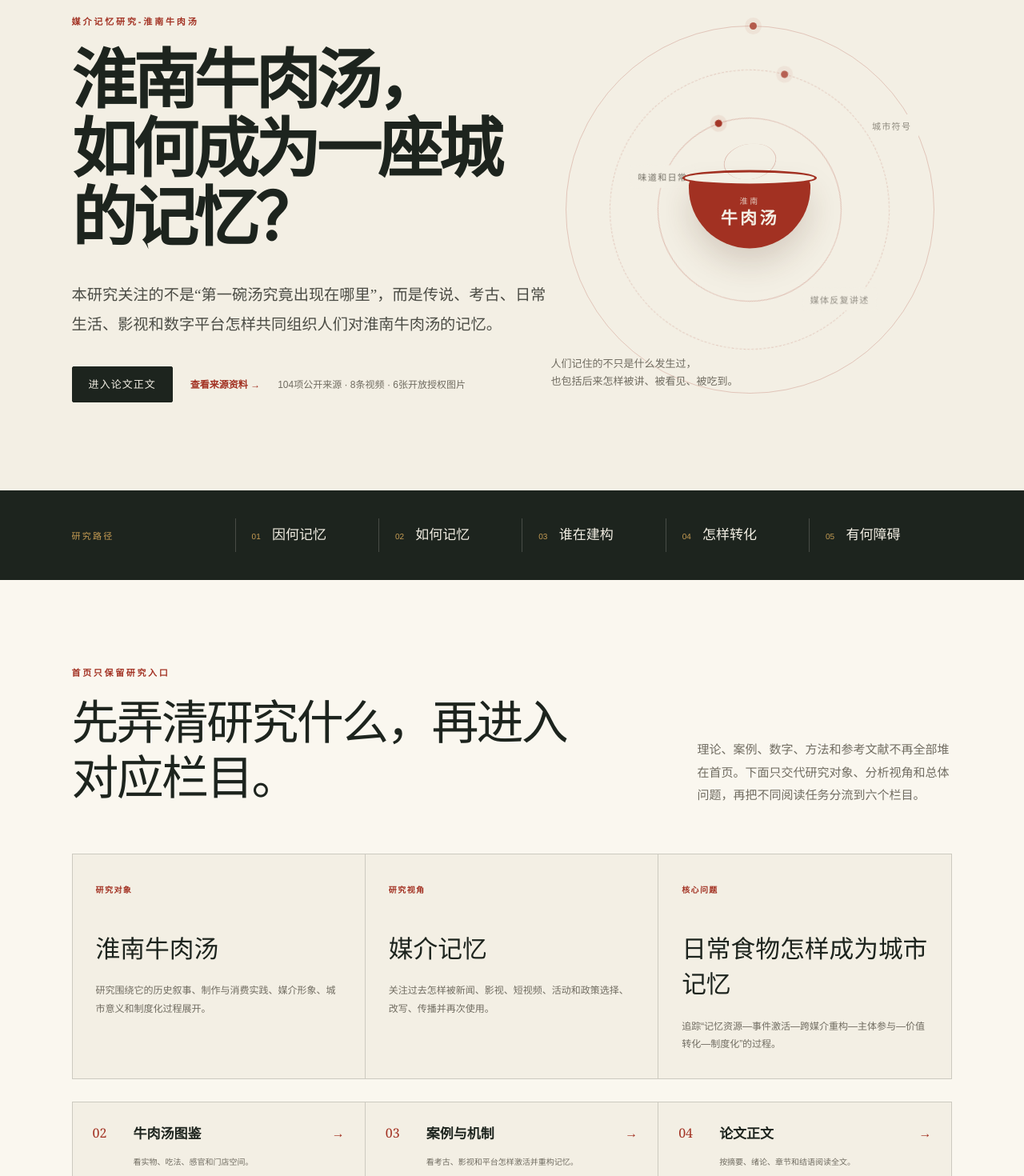
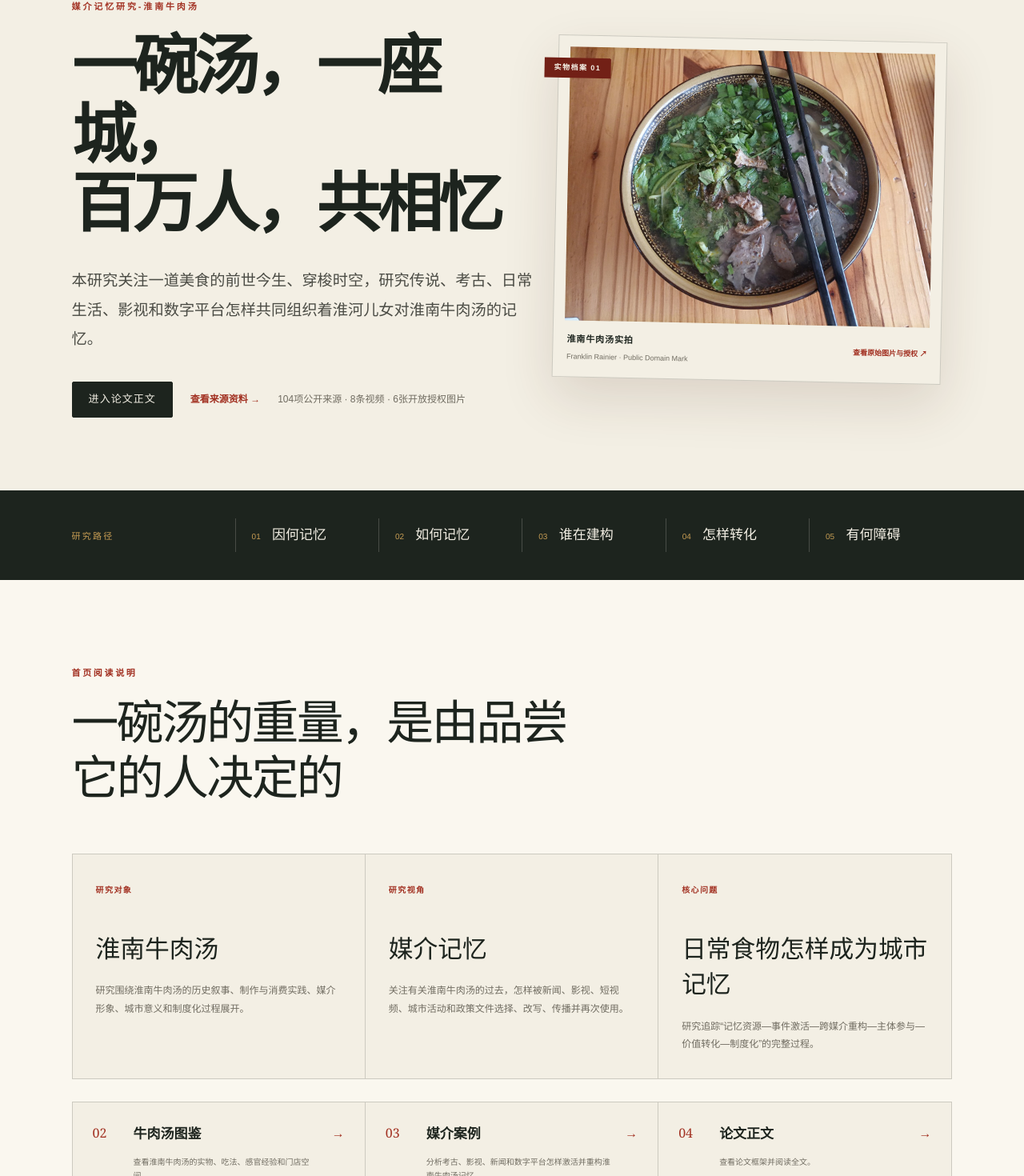
Before and after one commit to starWave0225/huainan_beef_soup, a React (Vite) app: page / in a window 1280 px wide. Shown: the part 235-1705 px from the top of the page at 80% size. Built offline with nearby package versions, Linux system fonts and the light colour scheme.

Commit message:
Revise research homepage and use licensed food photo

```diff
--- a/app/globals.css
+++ b/app/globals.css
@@ -78,21 +78,14 @@ h1 { margin: 0; max-width: 850px; font-size: clamp(52px, 6.35vw, 94px); line-hei
 .primary-action:hover { color: var(--ink); background: transparent; }
 .text-action { padding: 11px 0; color: var(--red); font-weight: 650; white-space: nowrap; }
 .text-action:hover { text-decoration: underline; }
-.memory-orbit { position: relative; justify-self: center; width: min(36vw, 510px); aspect-ratio: 1; }
-.orbit { position: absolute; inset: 0; border: 1px solid rgba(162, 49, 34, .28); border-radius: 50%; animation: breathe 7s ease-in-out infinite; }
-.orbit::before { content: ""; position: absolute; left: 50%; top: -5px; width: 9px; height: 9px; background: var(--red); border-radius: 50%; box-shadow: 0 0 0 6px rgba(162, 49, 34, .08); }
-.orbit span { position: absolute; right: 4%; top: 24%; padding: 6px 9px; color: var(--muted); background: var(--paper); font: 11px "Noto Sans SC", sans-serif; letter-spacing: .12em; }
-.orbit-middle { inset: 12%; border-style: dashed; transform: rotate(13deg); animation-delay: -2s; }
-.orbit-middle span { transform: rotate(-13deg); top: 70%; right: -2%; }
-.orbit-inner { inset: 25%; transform: rotate(-22deg); animation-delay: -4s; }
-.orbit-inner span { top: 9%; right: 70%; transform: rotate(22deg); white-space: nowrap; }
-.bowl { position: absolute; left: 50%; top: 50%; width: 152px; height: 88px; transform: translate(-50%, -45%); display: flex; flex-direction: column; align-items: center; justify-content: center; color: var(--paper); background: var(--red); border-radius: 9px 9px 76px 76px; box-shadow: 0 18px 40px rgba(75, 44, 25, .18); }
-.bowl::before { content: ""; position: absolute; top: -10px; width: 168px; height: 20px; border: 3px solid var(--red); border-radius: 50%; background: var(--paper); }
-.bowl::after { content: ""; position: absolute; top: -43px; width: 65px; height: 45px; border: 1px solid rgba(162, 49, 34, .28); border-width: 0 1px; border-radius: 50%; transform: skewX(-12deg); }
-.bowl span { position: relative; font: 10px "Noto Sans SC", sans-serif; letter-spacing: .28em; opacity: .8; }
-.bowl strong { position: relative; font-size: 21px; letter-spacing: .16em; }
-.orbit-note { position: absolute; left: -4%; bottom: 1%; margin: 0; color: var(--muted); font-size: 13px; line-height: 1.7; }
-@keyframes breathe { 0%, 100% { opacity: .72; } 50% { opacity: 1; } }
+.hero-photo { position: relative; justify-self: center; width: min(38vw, 560px); margin: 0; padding: 14px 14px 0; background: var(--paper); border: 1px solid var(--line); box-shadow: 0 26px 65px rgba(75, 44, 25, .14); transform: rotate(1.2deg); }
+.hero-photo::before { content: "实物档案 01"; position: absolute; z-index: 2; left: -18px; top: 28px; padding: 8px 12px; color: var(--paper); background: var(--red-dark); font: 700 9px/1 "Noto Sans SC", sans-serif; letter-spacing: .16em; }
+.hero-photo img { display: block; width: 100%; aspect-ratio: 4 / 3; object-fit: cover; filter: saturate(.92) contrast(1.03); }
+.hero-photo figcaption { display: grid; grid-template-columns: 1fr auto; gap: 7px 18px; padding: 15px 3px 17px; color: var(--muted); font: 9px/1.55 "Noto Sans SC", sans-serif; }
+.hero-photo figcaption span:first-child { color: var(--ink); font-size: 11px; font-weight: 650; letter-spacing: .08em; }
+.hero-photo figcaption span:nth-child(2) { grid-column: 1; }
+.hero-photo figcaption a { grid-column: 2; grid-row: 1 / 3; align-self: center; color: var(--red); font-weight: 650; }
+.hero-photo figcaption a:hover { text-decoration: underline; }
 
 .question-strip { display: grid; grid-template-columns: 180px 1fr; gap: 24px; padding: 35px clamp(24px, 7vw, 112px); color: var(--paper); background: var(--ink); }
 .strip-label { align-self: center; color: var(--gold); font: 11px "Noto Sans SC", sans-serif; letter-spacing: .2em; }
@@ -765,7 +758,7 @@ footer > a { justify-self: end; color: var(--gold); font: 11px "Noto Sans SC", s
   .site-header { grid-template-columns: 1fr auto; }
   .edition { display: none; }
   .hero { grid-template-columns: 1fr .75fr; }
-  .memory-orbit { width: min(41vw, 450px); }
+  .hero-photo { width: min(41vw, 500px); }
   .metric-grid { grid-template-columns: repeat(3, 1fr); }
   .metric-grid article:nth-child(3) { border-right: 0; }
   .metric-grid article:nth-child(-n+3) { border-bottom: 1px solid rgba(243, 239, 228, .18); }
@@ -826,7 +819,7 @@ footer > a { justify-self: end; color: var(--gold); font: 11px "Noto Sans SC", s
   .site-tabs::-webkit-scrollbar { display: none; }
   .site-tabs a { min-width: 175px; flex: 0 0 44vw; padding: 12px 18px; }
   .hero { grid-template-columns: 1fr; padding: 56px 24px 70px; }
-  .memory-orbit { width: min(82vw, 450px); margin-top: 65px; }
+  .hero-photo { width: min(88vw, 560px); margin-top: 60px; }
   .question-strip { grid-template-columns: 1fr; padding: 30px 24px; }
   .question-strip ol { grid-template-columns: repeat(2, 1fr); }
   .question-strip li:nth-child(n+3) { margin-top: 18px; }
--- a/app/page.tsx
+++ b/app/page.tsx
@@ -670,9 +670,9 @@ export default function Home() {
       <section className="hero">
         <div className="hero-copy">
           <p className="eyebrow">媒介记忆研究-淮南牛肉汤</p>
-          <h1>淮南牛肉汤，<br />如何成为一座城的记忆？</h1>
+          <h1>一碗汤，一座城，<br />百万人，共相忆</h1>
           <p className="dek">
-            本研究关注的不是“第一碗汤究竟出现在哪里”，而是传说、考古、日常生活、影视和数字平台怎样共同组织人们对淮南牛肉汤的记忆。
+            本研究关注一道美食的前世今生、穿梭时空，研究传说、考古、日常生活、影视和数字平台怎样共同组织着淮河儿女对淮南牛肉汤的记忆。
           </p>
           <div className="hero-actions">
             <a className="primary-action" href="#draft/intro" onClick={() => { openTab("draft"); setActiveEssayChapter("intro"); }}>进入论文正文</a>
@@ -681,13 +681,14 @@ export default function Home() {
           </div>
         </div>
 
-        <div className="memory-orbit" aria-label="媒介记忆建构路径示意图">
-          <div className="orbit orbit-outer"><span>城市符号</span></div>
-          <div className="orbit orbit-middle"><span>媒体反复讲述</span></div>
-          <div className="orbit orbit-inner"><span>味道和日常</span></div>
-          <div className="bowl"><span>淮南</span><strong>牛肉汤</strong></div>
-          <p className="orbit-note">人们记住的不只是什么发生过，<br />也包括后来怎样被讲、被看见、被吃到。</p>
-        </div>
+        <figure className="hero-photo">
+          <img src="media/commons/huainan-bowl.jpg" alt="俯拍的一碗淮南牛肉汤实物，碗中可见牛肉、香菜和葱花" />
+          <figcaption>
+            <span>淮南牛肉汤实拍</span>
+            <span>Franklin Rainier · Public Domain Mark</span>
+            <a href="https://commons.wikimedia.org/wiki/File:A_Bowl_of_Huainan_Beef_Soup.jpg" target="_blank" rel="noreferrer">查看原始图片与授权 ↗</a>
+          </figcaption>
+        </figure>
       </section>
 
       <section className="question-strip" aria-label="研究路径">
@@ -703,23 +704,22 @@ export default function Home() {
 
       <section className="overview-entry page-section">
         <div className="section-heading">
-          <div><p className="section-kicker">首页只保留研究入口</p><h2>先弄清研究什么，再进入对应栏目。</h2></div>
-          <p>理论、案例、数字、方法和参考文献不再全部堆在首页。下面只交代研究对象、分析视角和总体问题，再把不同阅读任务分流到六个栏目。</p>
+          <div><p className="section-kicker">首页阅读说明</p><h2>一碗汤的重量，是由品尝它的人决定的</h2></div>
         </div>
 
         <div className="overview-scope">
-          <article><span>研究对象</span><h3>淮南牛肉汤</h3><p>研究围绕它的历史叙事、制作与消费实践、媒介形象、城市意义和制度化过程展开。</p></article>
-          <article><span>研究视角</span><h3>媒介记忆</h3><p>关注过去怎样被新闻、影视、短视频、活动和政策选择、改写、传播并再次使用。</p></article>
-          <article><span>核心问题</span><h3>日常食物怎样成为城市记忆</h3><p>追踪“记忆资源—事件激活—跨媒介重构—主体参与—价值转化—制度化”的过程。</p></article>
+          <article><span>研究对象</span><h3>淮南牛肉汤</h3><p>研究围绕淮南牛肉汤的历史叙事、制作与消费实践、媒介形象、城市意义和制度化过程展开。</p></article>
+          <article><span>研究视角</span><h3>媒介记忆</h3><p>关注有关淮南牛肉汤的过去，怎样被新闻、影视、短视频、城市活动和政策文件选择、改写、传播并再次使用。</p></article>
+          <article><span>核心问题</span><h3>日常食物怎样成为城市记忆</h3><p>研究追踪“记忆资源—事件激活—跨媒介重构—主体参与—价值转化—制度化”的完整过程。</p></article>
         </div>
 
         <nav className="overview-directory" aria-label="研究栏目入口">
-          <a href="#atlas" onClick={() => openTab("atlas")}><span>02</span><div><h3>牛肉汤图鉴</h3><p>看实物、吃法、感官和门店空间。</p></div><b>→</b></a>
-          <a href="#mechanism" onClick={() => openTab("mechanism")}><span>03</span><div><h3>案例与机制</h3><p>看考古、影视和平台怎样激活并重构记忆。</p></div><b>→</b></a>
-          <a href="#draft/abstract" onClick={() => { openTab("draft"); setActiveEssayChapter("abstract"); }}><span>04</span><div><h3>论文正文</h3><p>按摘要、绪论、章节和结语阅读全文。</p></div><b>→</b></a>
-          <a href="#methods/sampling" onClick={() => { openTab("methods"); setActiveMethodTool("sampling"); }}><span>05</span><div><h3>研究方法</h3><p>使用抽样、编码、访谈、观察和问卷工具。</p></div><b>→</b></a>
-          <a href="#references" onClick={() => openTab("references")}><span>06</span><div><h3>参考文献</h3><p>核对核心文献、引文路线和统稿规则。</p></div><b>→</b></a>
-          <a href="#sources" onClick={() => openTab("sources")}><span>07</span><div><h3>来源资料</h3><p>回查104项公开材料和原始网页。</p></div><b>→</b></a>
+          <a href="#atlas" onClick={() => openTab("atlas")}><span>02</span><div><h3>牛肉汤图鉴</h3><p>查看淮南牛肉汤的实物、吃法、感官经验和门店空间。</p></div><b>→</b></a>
+          <a href="#mechanism" onClick={() => openTab("mechanism")}><span>03</span><div><h3>媒介案例</h3><p>分析考古、影视、新闻和数字平台怎样激活并重构淮南牛肉汤记忆。</p></div><b>→</b></a>
+          <a href="#draft/abstract" onClick={() => { openTab("draft"); setActiveEssayChapter("abstract"); }}><span>04</span><div><h3>论文正文</h3><p>查看论文框架并阅读全文。</p></div><b>→</b></a>
+          <a href="#methods/sampling" onClick={() => { openTab("methods"); setActiveMethodTool("sampling"); }}><span>05</span><div><h3>研究方法</h3><p>查看不同研究方法与背后的数据支撑逻辑。</p></div><b>→</b></a>
+          <a href="#references" onClick={() => openTab("references")}><span>06</span><div><h3>参考文献</h3><p>核对核心学术文献、正文引文路线和全文统稿规则。</p></div><b>→</b></a>
+          <a href="#sources" onClick={() => openTab("sources")}><span>07</span><div><h3>来源资料</h3><p>回查公开材料、原始网页、视频和开放授权图片。</p></div><b>→</b></a>
         </nav>
         <aside className="overview-boundary"><b>首页不负责展开结论</b><p>理论综述放在绪论，食物与门店材料放在图鉴，传播事件放在案例页，数字与引文回到正文、参考文献和来源档案。首页只回答“这是什么研究、应该从哪里读”。</p></aside>
       </section>
```
Also changed, not shown: 1 other file (tests, documents, lock files or other folders).
